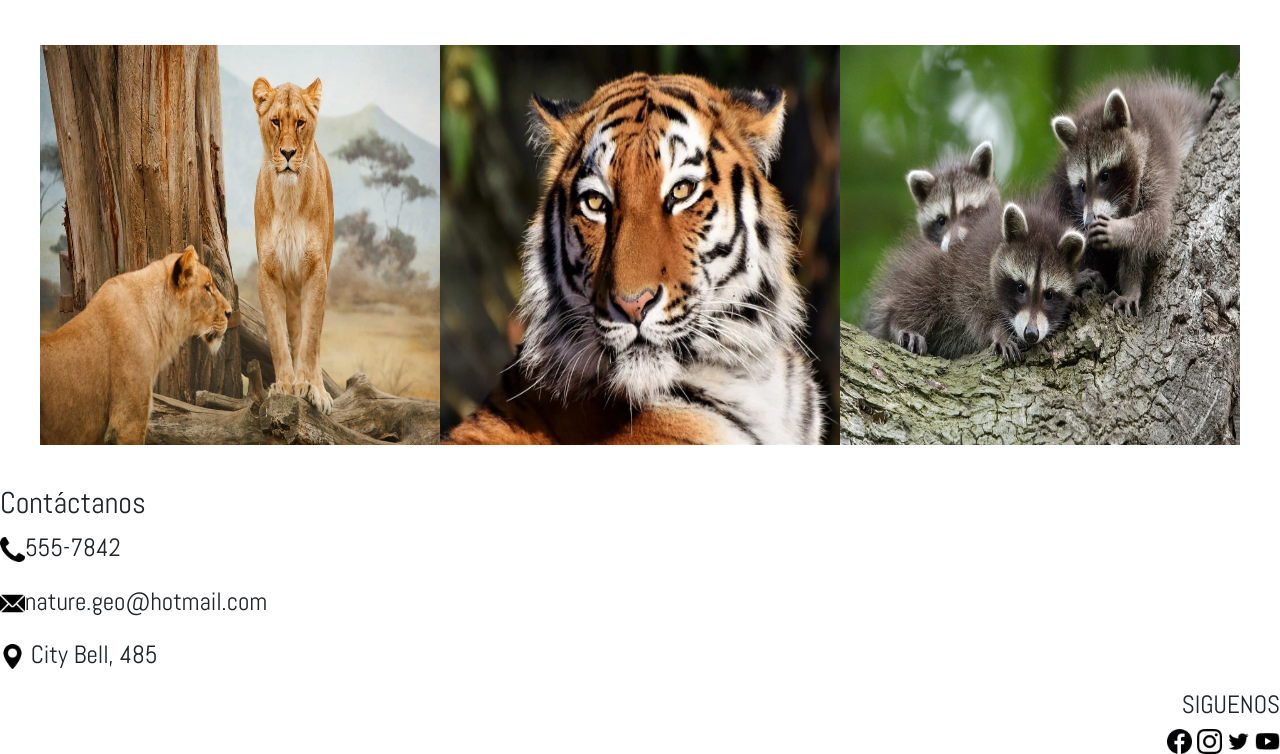
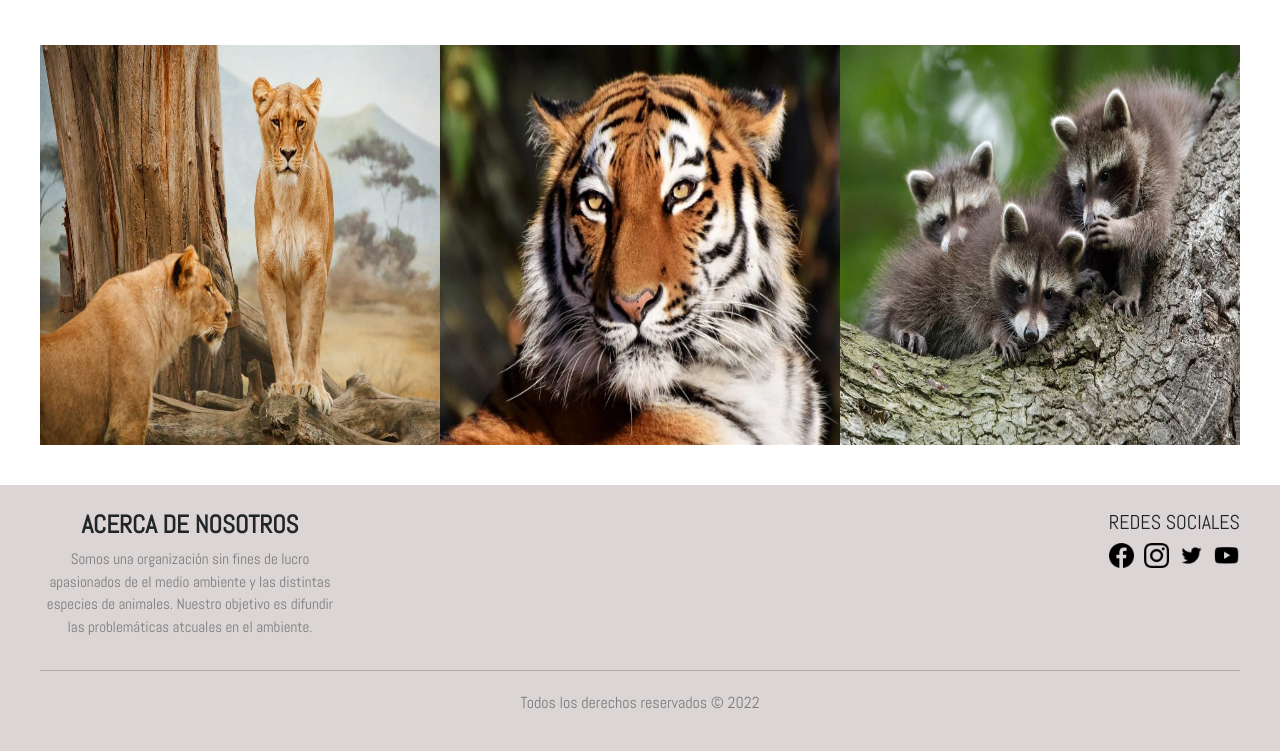
Before and after one commit to Josu9/nature_geo, a website: page index.html in a window 1280 px wide. Shown: the part 1267-2021 px from the top of the page. Drawn offline with nearby package versions, Linux system fonts and the light colour scheme; a web font is replaced by a local one.

Commit message:
Footer nuevo

```diff
--- a/index.html
+++ b/index.html
@@ -93,26 +93,26 @@
 
 
     <!--INICIO DE FOOTER-->
-    <footer>
-        <section class="footer__contacto">
-            <h3>Contáctanos</h3>
-                <div>
-                    <p> <img height= 25px weidht= 25px src="recursos/telephone-handle-silhouette.png" alt="telefono">555-7842</p>
-                    <p><img src="recursos/542689.png"  height= 25px weidht= 25px alt="email">nature.geo@hotmail.com</p>
-                    <p><img src="recursos/maps-and-flags.png"  height= 25px weidht= 25px alt="maps"> City Bell, 485</p>
+    <footer class="footer">
+        <div class="footer__container">
+                <div class="container__nosotros">
+                    <h2>ACERCA DE NOSOTROS</h2>
+                    <p>Somos una organización sin fines de lucro apasionados de el medio ambiente y las distintas especies de animales. Nuestro objetivo es difundir las problemáticas atcuales en el ambiente.</p>
                 </div>
-        </section>
-
-
-        <section class="footer__redes">
-            <h3>SIGUENOS</h3>
-                <div>
-                    <img src="recursos/facebook-circular-logo.png" alt="facebook" height= 25px weidht= 25px >
-                    <img src="recursos/instagram.png" alt="instagram" height= 25px weidht= 25px >
-                    <img src="recursos/twitter.png" alt="twitter" height= 25px weidht= 25px >
-                    <img src="recursos/youtube.png" alt="youtube" height= 25px weidht= 25px >
+                <div class="container__redes">
+                        <h2>REDES SOCIALES</h2>
+                        <div>
+                            <a href="https://es-la.facebook.com/" target="_blank"><img src="recursos/facebook-circular-logo.png" alt="facebook"> </a>
+                            <a href="https://www.instagram.com/" target="_blank"><img src="recursos/instagram.png" alt="instagram"></a>
+                            <a href="https://twitter.com/home" target="_blank"><img src="recursos/twitter.png" alt="twitter"></a>
+                            <a href="https://www.youtube.com/" target="_blank"><img src="recursos/youtube.png" alt="youtube"></a>
+                        </div>
                 </div>
-        </section>
+        </div>
+        <div class="footer__derechos">
+            <hr>
+            <p>Todos los derechos reservados © 2022</p>
+        </div>
     </footer>
     <!--FIN DE FOOTER-->
     <script src="https://cdn.jsdelivr.net/npm/bootstrap@5.1.3/dist/js/bootstrap.bundle.min.js" integrity="sha384-ka7Sk0Gln4gmtz2MlQnikT1wXgYsOg+OMhuP+IlRH9sENBO0LRn5q+8nbTov4+1p" crossorigin="anonymous"></script>
--- a/sass/_footer.scss
+++ b/sass/_footer.scss
@@ -1,33 +1,57 @@
 /* FOOTER */
 
 .footer{
-    display: flex;
-    background-color: $color-principal;
-    &__contacto{
+    padding: 20px 0px;
+    background-color: rgb(219, 213, 213);
+    &__container{
         display: flex;
-        flex-direction: column;
-        h3{
+        flex-wrap: wrap;
+        justify-content: space-between;
+        margin: auto;
+        max-width: 1200px;
+        margin-top: 5px;
+        .container__nosotros{
+            display: flex;
+            flex-direction: column;
             font-family: $font-principal;
-            font-size: 30px;
-        }
-        div{
-            img{
-                text-align: center;
+            max-width: 300px;
+            text-align: center;
+            h2{
+                font-size: 25px;
+                font-weight: bold;
+            }
+            p{
+                color: #7a7a7a;
+                font-size: 15px;
             }
         }
-
-        div{
-            font-family: $font-principal;
-            font-size: 25px;
+        .container__redes{
+            display: flex;
+            flex-direction: column;
+            h2{
+                font-family: $font-principal;
+                font-size: 20px;
+            }
+            div{
+                display: flex;
+                gap: 10px;
+                justify-content: center;
+                img{
+                    width: 25px;
+                    height: 25px;
+                }
+            }
         }
     }
-    &__redes{
-        display: flex;
-        flex-direction: column;
-        align-items: flex-end;
-        h3{
-            font-family: $font-principal;
-            font-size: 25px;
+    &__derechos{
+        font-family: $font-principal;
+        max-width: 1200px;
+        margin: auto;
+        text-align: center;
+        padding: 0px;
+        p{
+            margin-top: 20px;
+            color: #7a7a7a;
         }
     }
 }
--- a/sass/style.scss
+++ b/sass/style.scss
@@ -422,10 +422,19 @@
         font-size: 20px;
     }
 
+    /*FOOTER*/
     .footer{
         display: flex;
         flex-direction: column;
-        justify-content: center;
+        &__container{
+            max-width: 480px;
+            padding: 5px;
+            justify-content: center;
+        }
+        &__derechos{
+            max-width: 480px;
+            padding: 5px;
+        }
     }
 
 }
```
Also changed, not shown: css/estilo.css.
